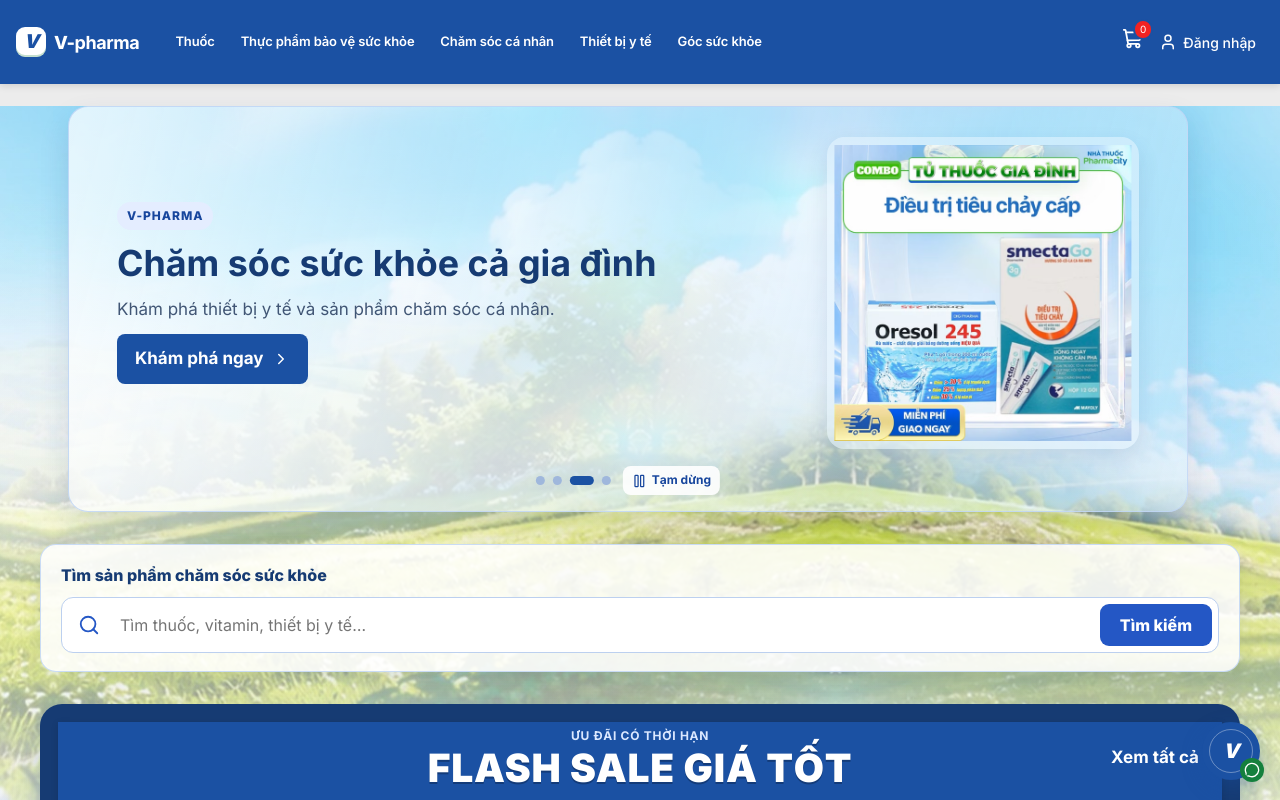
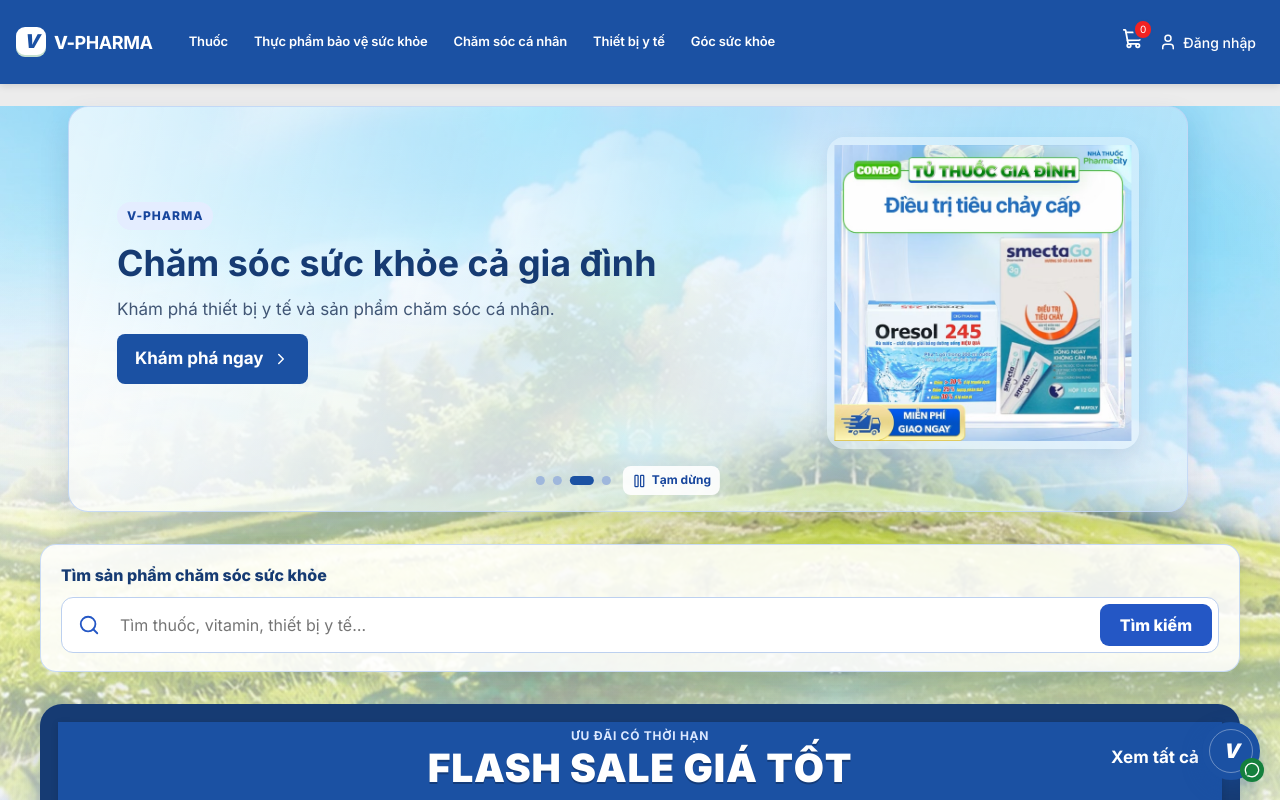
Before and after one commit to quandvq/KTHT_FE_demo, a React (Vite) app: page / in a window 1280 px wide. Shown: the top 800 px of the page. Built offline with nearby package versions, Linux system fonts and the light colour scheme.

Commit message:
FE sáng 7/11

```diff
--- a/src/main.tsx
+++ b/src/main.tsx
@@ -617,7 +617,7 @@ function Brand({ admin = false }: { admin?: boolean }) {
     >
       <span className="v-mark">V</span>
       <span>
-        V-<b>pharma</b>
+        V-<b>PHARMA</b>
         {admin && <small>KHU VỰC NHÂN VIÊN</small>}
       </span>
     </Link>
```
